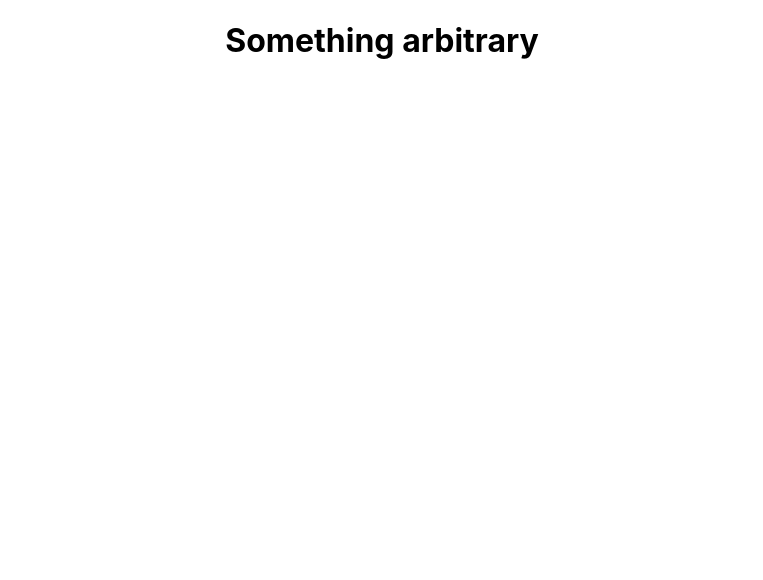
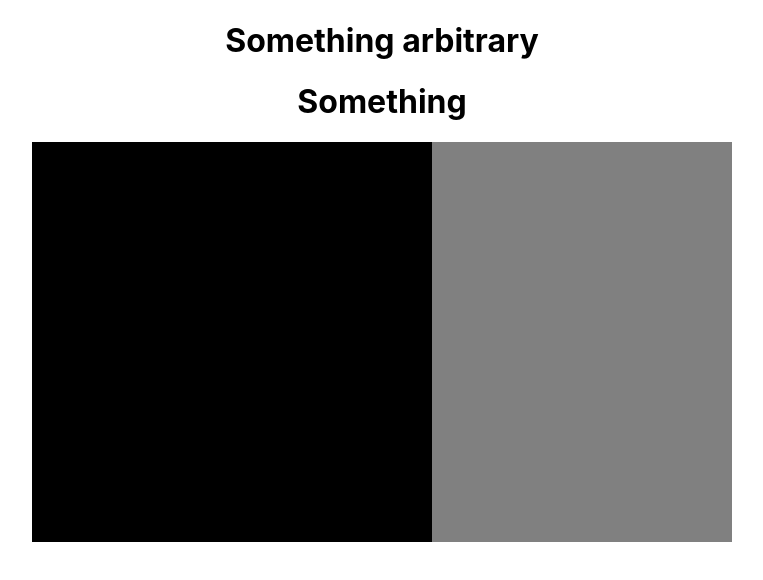
Before and after one commit to RokPopov/Noteassieur, a React (Create React App) app: page / in a window 1280 px wide. Shown: the top 580 px of the page, without its empty margins (258-1021 px from the left). Built offline with nearby package versions, Linux system fonts and the light colour scheme.

Commit message:
Add canvas component

```diff
--- a/src/App.tsx
+++ b/src/App.tsx
@@ -1,11 +1,12 @@
 import React from "react";
-import logo from "./logo.svg";
 import "./App.css";
+import Canvas from "./components/canvas";
 
 function App() {
   return (
     <div className="App">
       <h1>Something arbitrary</h1>
+      <Canvas />
     </div>
   );
 }
--- a/src/components/canvas/index.tsx
+++ b/src/components/canvas/index.tsx
@@ -1,9 +1,30 @@
-import React from "react";
+import React, { useRef, useEffect } from "react";
 
 export default function Canvas() {
+  const canvasRef = useRef<HTMLCanvasElement | null>(null);
+
+  useEffect(() => {
+    if (canvasRef.current) {
+      const context = canvasRef.current.getContext("2d");
+      if (context) {
+        context.beginPath();
+        context.fillStyle = "black";
+        context.fillRect(0, 0, 400, 400);
+        context.closePath();
+      }
+    }
+  }, []);
   return (
     <div>
       <h1>Something</h1>
+      <canvas
+        ref={canvasRef}
+        width="700px"
+        height="400px"
+        style={{
+          backgroundColor: "grey",
+        }}
+      ></canvas>
     </div>
   );
 }
```
Also changed, not shown: 1 other file (tests, documents, lock files or other folders).
